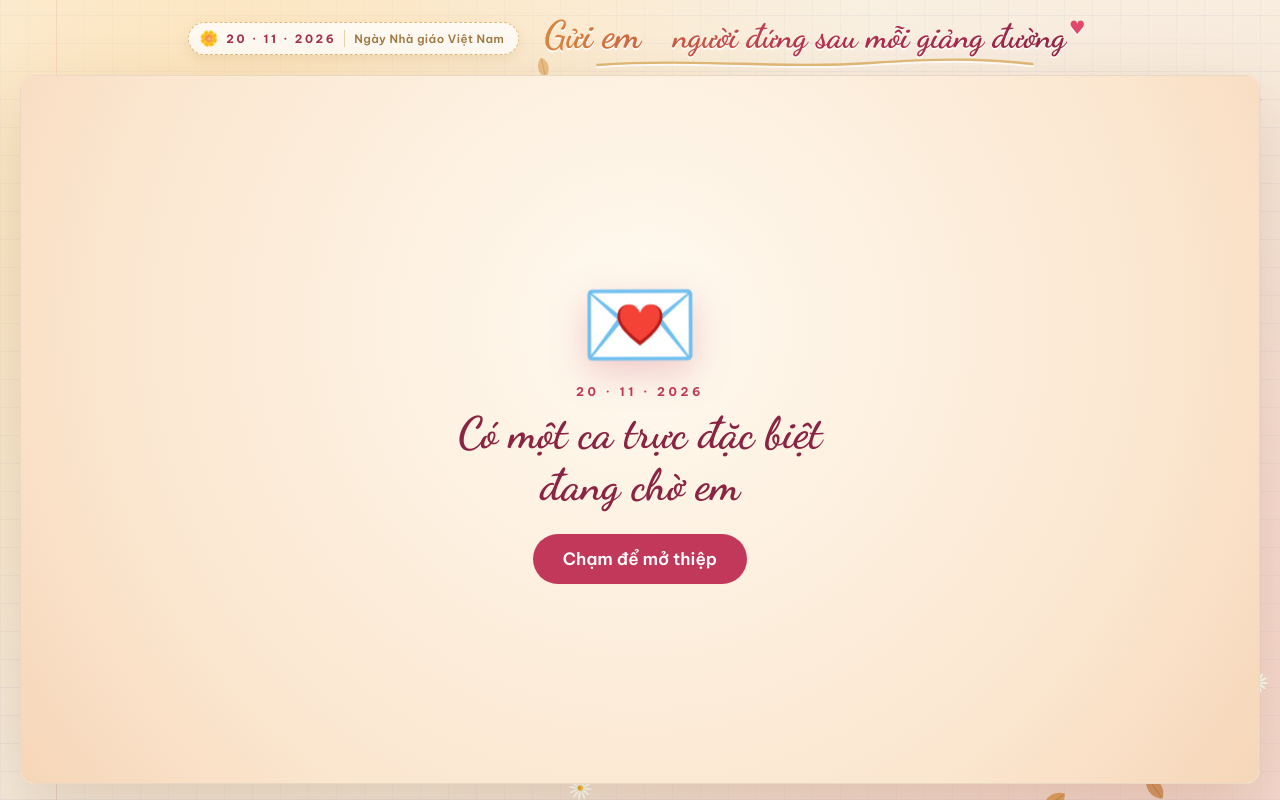
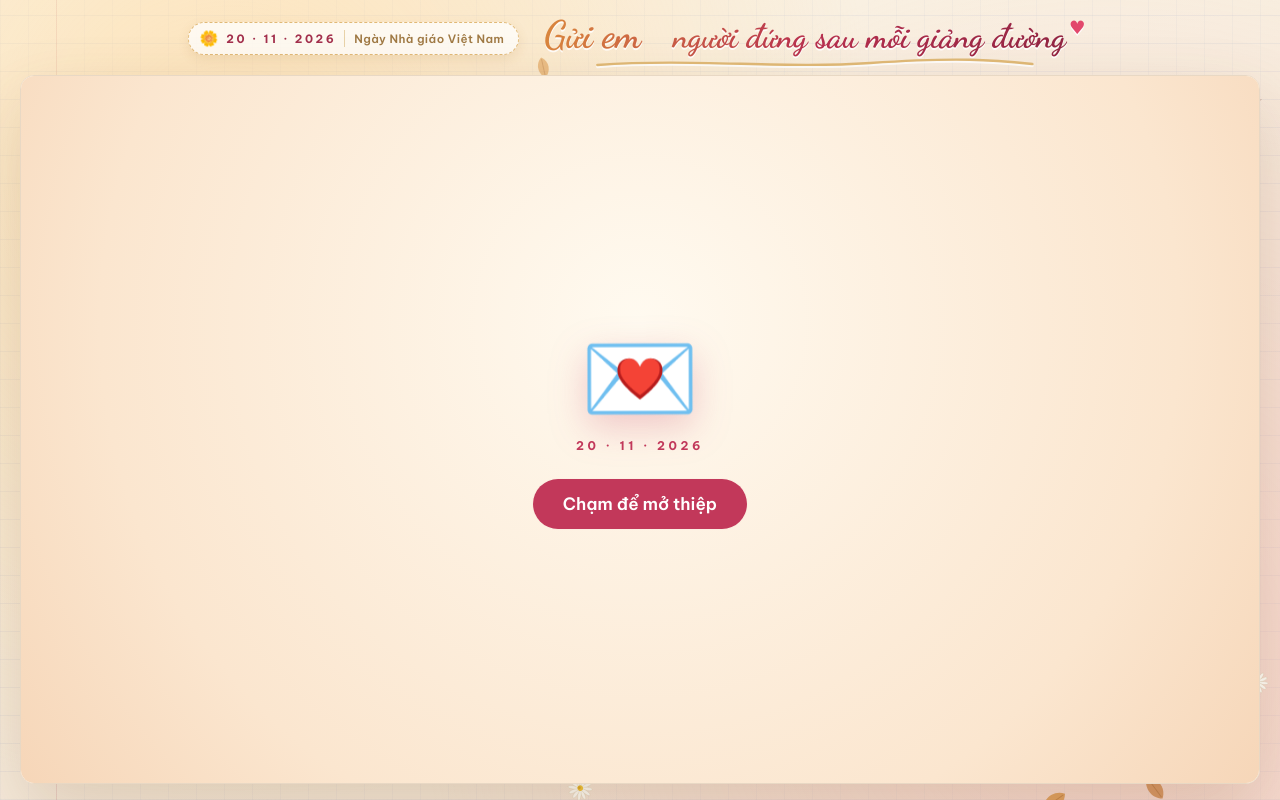
Before and after one commit to ultraman231998/20-11-gui-tang-den-em, a plain HTML site: page index.html in a window 1280 px wide. Drawn offline with Linux system fonts and the light colour scheme; animation ran at ten frames a second.

Commit message:
Bỏ tiêu đề trên màn bìa
Co-Authored-By: Claude Opus 5.5 <noreply@anthropic.com>

```diff
--- a/index.html
+++ b/index.html
@@ -127,7 +127,7 @@ h2{font-size:21px;color:#8a2442;margin:0 0 2px}
 @keyframes float{50%{transform:translateY(-10px) rotate(-4deg)}}
 .cover small{font-size:12px;letter-spacing:.3em;font-weight:700;color:var(--rose);margin-top:6px}
 .cover h2{font-family:var(--f-hand);font-size:clamp(30px,6vw,44px);line-height:1.2;color:#8a2442;margin:0 0 16px}
-.cover p{margin:4px 0 12px;font-size:14px;color:var(--muted)}
+.cover .btn{margin-top:18px}
 /* lời dẫn sang game tiếp theo */
 .guide{display:flex;gap:12px;align-items:flex-start;margin-top:14px;padding:12px 14px;border-radius:14px;background:#fff7ea;border:1px dashed #e0b977;animation:in .5s .4s both}
 .guide .gi{font-size:30px;line-height:1;animation:nudge 2.6s ease-in-out infinite}
@@ -343,7 +343,6 @@ h2{font-size:21px;color:#8a2442;margin:0 0 2px}
       <div class="cv-in">
         <div class="cv-env" aria-hidden="true">💌</div>
         <small>20 · 11 · 2026</small>
-        <h2>Có một ca trực đặc biệt<br>đang chờ em</h2>
         <button class="btn big" id="openCard">Chạm để mở thiệp</button>
       </div>
     </div>
```
